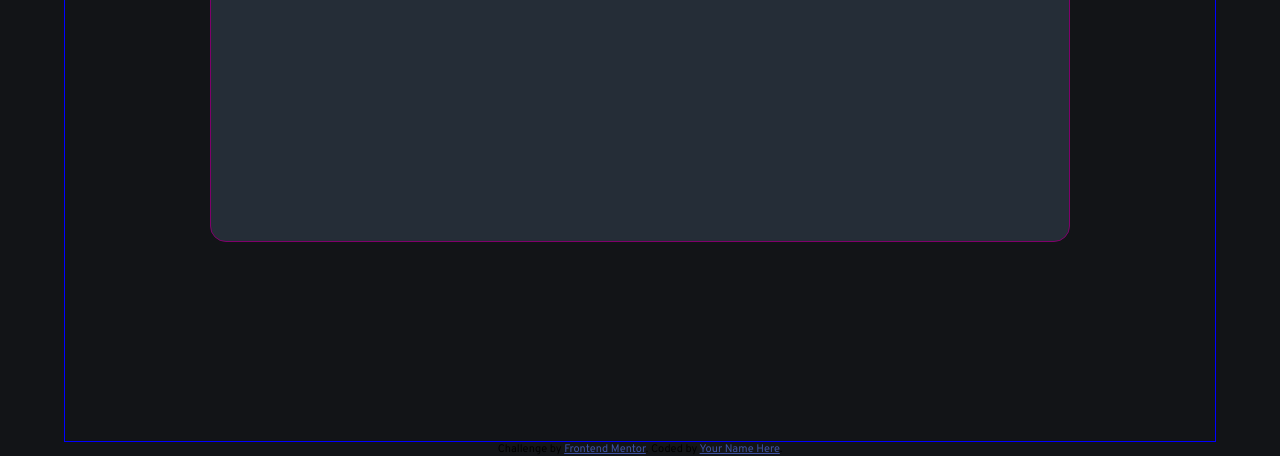
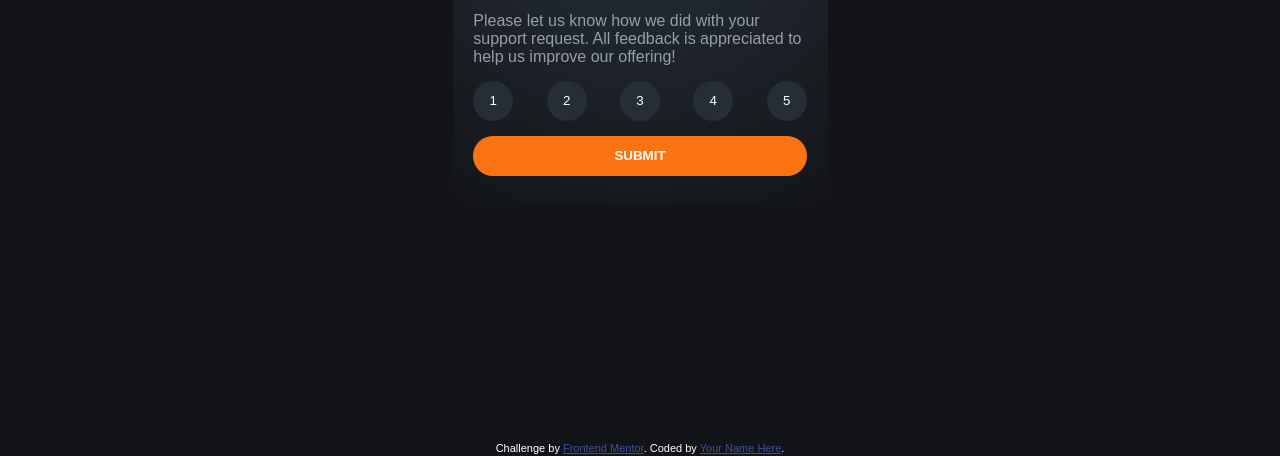
Before and after one commit to erict-tinaza/frontend-mentor-interactive-rating-component, a plain HTML site: page index.html in a window 1280 px wide. Shown: the part 358-814 px from the top of the page. Drawn offline with Linux system fonts and the light colour scheme.

Commit message:
Finish the styling of the page

```diff
--- a/css/styles.css
+++ b/css/styles.css
@@ -1,20 +1,18 @@
 
-@import url('https://fonts.googleapis.com/css2?family=Overpass:wght@400;700&display=swap');
+@import url('https://fonts.googleapis.com/css2family=Overpass:wght@400;700&display=swap');
 
 :root{
 /* ##Colors */
 
 /* ### Primary */
-
 --Orange: hsl(25, 97%, 53%);
 
 /* ### Neutral */
-
 --White: hsl(0, 0%, 100%);
 --Light-Grey: hsl(217, 12%, 63%);
---Medium-Grey: hsl(216, 12%, 54%);
---Dark-Blue: hsl(213, 19%, 18%);
---Very-Dark-Blue: hsl(216, 12%, 8%);
+--Medium-Grey: #7c8798;
+--Dark-Blue: #252d37;
+--Very-Dark-Blue: #121417;
 
 }
 *, ::before, ::after{
@@ -25,27 +23,78 @@
 body{
     font-family: 'Overpass', sans-serif;
     background-color: var(--Very-Dark-Blue);
+    color: var(--White);
 }
 h1{
-    color: var(--White);
+    font-size: 1.6rem;
+}
+button{
+    outline: 0;
+    border: 0;
 }
 .container{
    height: 100vh;
-    border: 1px solid blue;
-    width: 90%;
+    width: 85%;
     margin: 0 auto;
     display: flex;
     justify-content: center;
     align-items: center;
 }
 .card{
-    border: 1px solid rgb(128, 0, 107);
-    padding: .8rem;
-    height: 50%;
-    background-color: var(--Dark-Blue);
+
+    padding: 1.3rem;
+    height: 325px;
+    width: 375px;
+    background: rgb(37,45,55);
+    background: radial-gradient(circle at top, rgba(37,45,55,1) 15%, rgba(18,20,23,1) 100%);
     border-radius: 1rem;
     -webkit-border-radius: 1rem;
     -moz-border-radius: 1rem;
     -ms-border-radius: 1rem;
     -o-border-radius: 1rem;
+    display: flex;
+    flex-flow: wrap column;
+    justify-content: space-around;
 }
+.card img{
+    color: inherit;
+    margin: 0;
+    padding: .8rem;
+}
+.msg{
+    color:var(--Light-Grey);
+}
+.circle{
+    background-color: var(--Dark-Blue);
+    border-radius: 2rem;
+    -webkit-border-radius: 2rem;
+    -moz-border-radius: 2rem;
+    -ms-border-radius: 2rem;
+    -o-border-radius: 2rem;
+}
+.ratings{
+    display: flex;
+    flex-flow: wrap;
+    justify-content: space-between;
+
+}
+.ratings button{
+    color: inherit;
+    width: 2.5rem;
+    height: 2.5rem;
+
+}
+#submitEl{
+    text-transform:uppercase;
+    font-weight: 700;
+    width: 100%;
+    align-self: center;
+    padding: .8rem;
+    color: inherit;
+    border-radius: 1.5rem;
+    -webkit-border-radius: 1.5rem;
+    -moz-border-radius: 1.5rem;
+    -ms-border-radius: 1.5rem;
+    -o-border-radius: 1.5rem;
+    background-color: var(--Orange)
+}
--- a/index.html
+++ b/index.html
@@ -21,21 +21,21 @@
 
  <div class="container">
   <div class="card">
-  <img src="images/icon-star.svg" alt="">
+ <span class=""><img class="circle" src="images/icon-star.svg" alt=""> </span>
   <h1> How did we do?</h1>
 
-  <p>Please let us know how we did with your support request. All feedback is appreciated
+  <p class="msg">Please let us know how we did with your support request. All feedback is appreciated
     to help us improve our offering!</p>
 
   <div class="ratings">
-    <button>1</button>
-  <button>2</button>
-  <button>3</button>
-  <button>4</button>
-  <button>5</button>
+    <div><button class="circle">1</button> </div>
+  <div><button class="circle">2</button></div>
+  <div><button class="circle">3</button> </div>
+  <div><button class="circle">4</button> </div>
+ <div> <button class="circle">5</button></div>
 
   </div>
- <button> Submit</button>
+ <button id="submitEl">Submit</button>
  </div>
 
    <!-- Content that will be put after a button click using js -->
```
